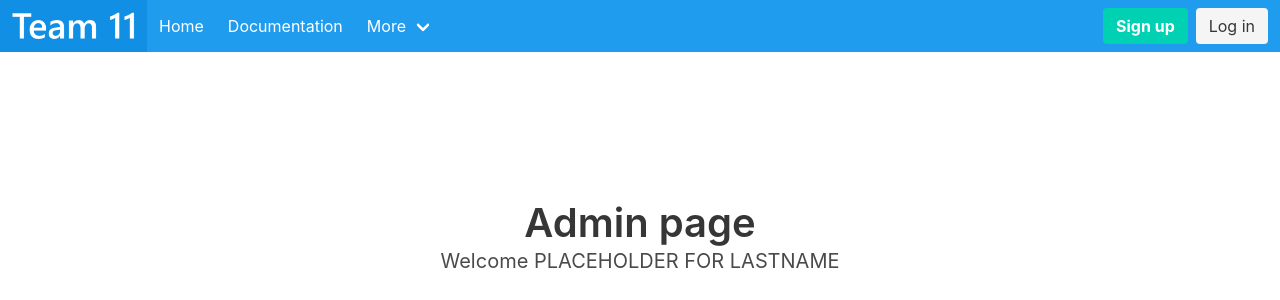
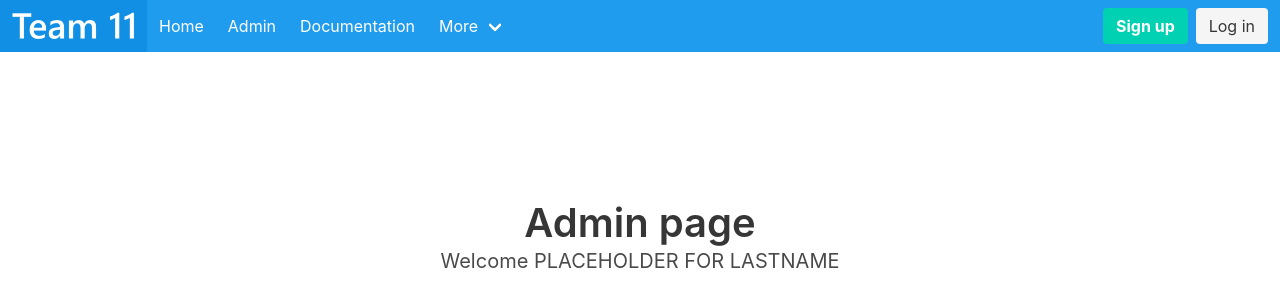
Before and after one commit to Ellie-UK/climate-action-app, a Flask app: page /admin in a window 1280 px wide. Shown: the top 300 px of the page. Run offline with Flask 2, Linux system fonts and the light colour scheme; some libraries are stand-ins or nearby versions.

Commit message:
Added the admin link/button to main page.

```diff
--- a/templates/base.html
+++ b/templates/base.html
@@ -29,6 +29,10 @@
         <div class="navbar-start">
           <a class="navbar-item" href="/">
             Home
+          </a>
+
+          <a class="navbar-item" href="{{ url_for('admin.admin') }}">
+            Admin
           </a>
 
           <a class="navbar-item">
```
